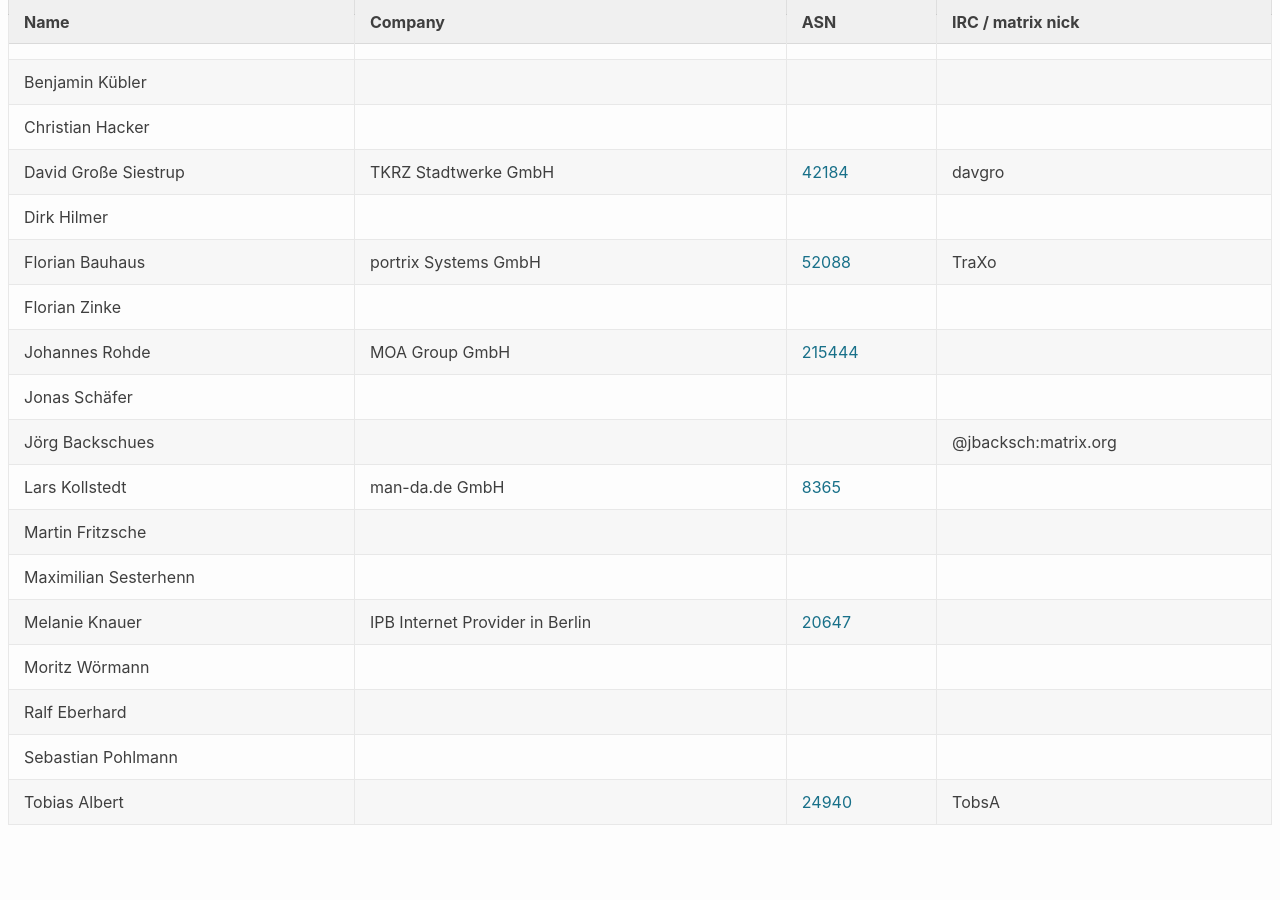
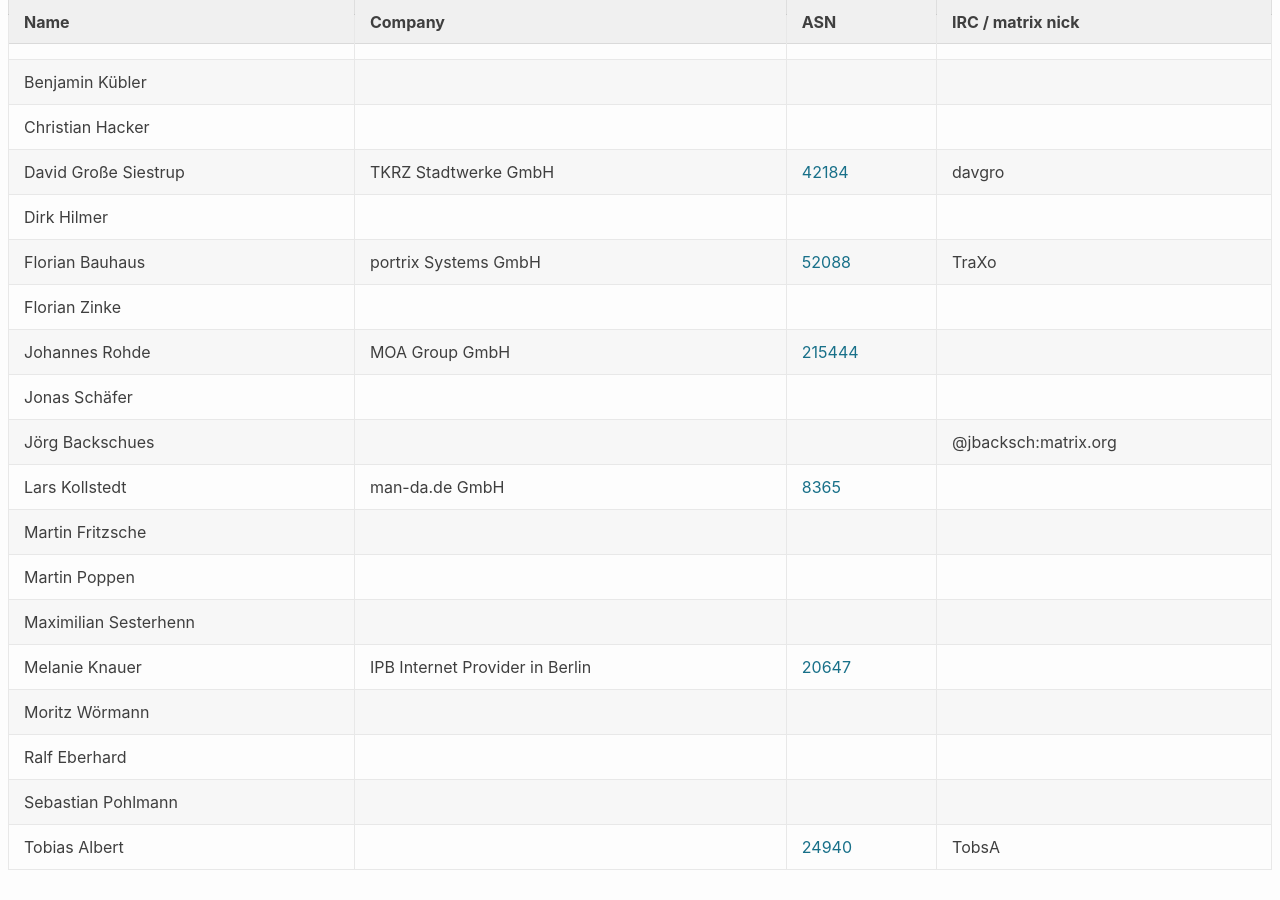
Before and after one commit to denog/pretix-attendeelist, a Jekyll site: the page built from denog17/index.markdown, in a window 1280 px wide and 900 px high, scrolled down 11420 px. Built offline with Jekyll 4.4.1, drawn with Linux system fonts in a browser that asks for light colours; before the commit the page ends 12275 px from its top, so only the background shows below that.

Commit message:
Latest data: Fri Jul  4 05:34:55 UTC 2025

```diff
--- a/_data/attendees_denog17_online.json
+++ b/_data/attendees_denog17_online.json
@@ -72,6 +72,12 @@
     "asn": null
   },
   {
+    "name": "Martin Poppen",
+    "company": null,
+    "irc": null,
+    "asn": null
+  },
+  {
     "name": "Maximilian Sesterhenn",
     "company": null,
     "irc": null,
```
